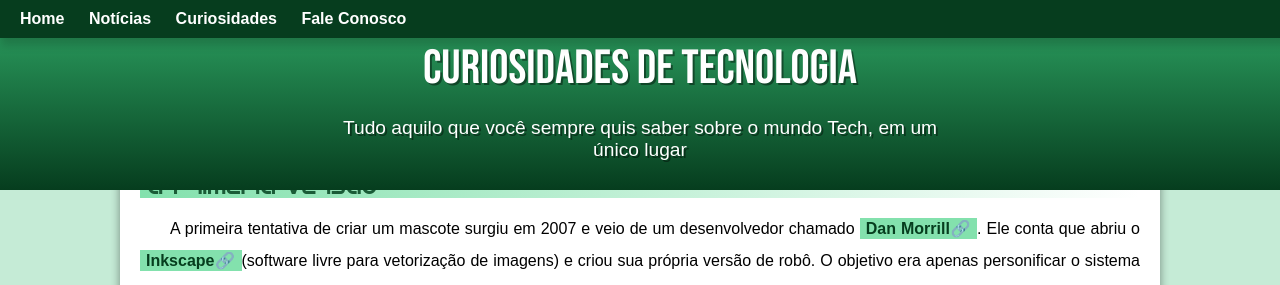
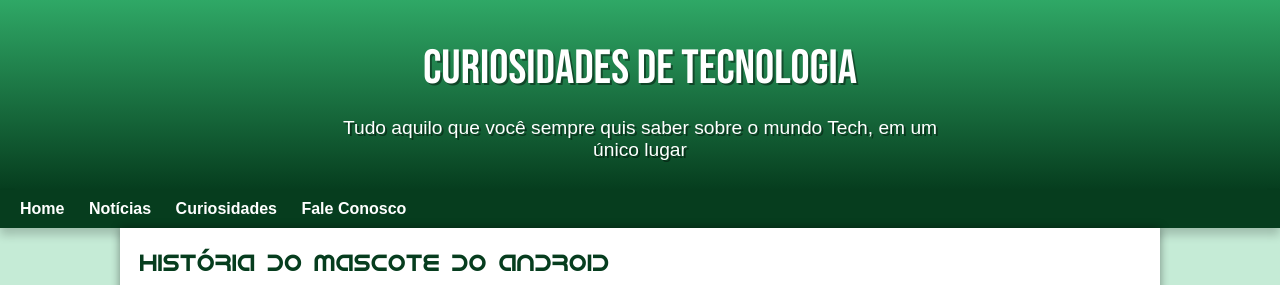
Before and after one commit to luizdsl/projeto-android, a plain HTML site: page index.html in a window 1280 px wide. Shown: the top 285 px of the page. Drawn offline with Linux system fonts and the light colour scheme.

Commit message:
Update o style.css

```diff
--- a/estilos/style.css
+++ b/estilos/style.css
@@ -48,8 +48,6 @@
     min-height: 150px;
     text-align: center;
     padding-top: 40px;
-    position: fixed;
-    width: 100%;
 }
 
 header > h1 {
@@ -76,8 +74,6 @@
     background-color: var(--cor5);
     padding: 10px;
     box-shadow: 0px 7px 9px rgba(0, 0, 0, 0.192);
-    position: fixed;
-    width: 100%;
 }
 nav > a {
     text-decoration: none;
```
